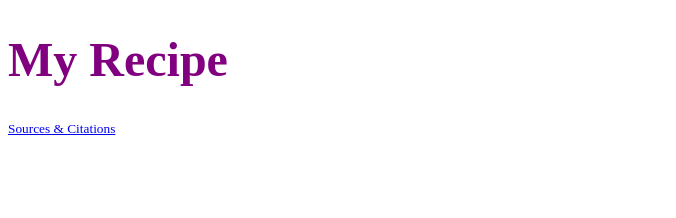
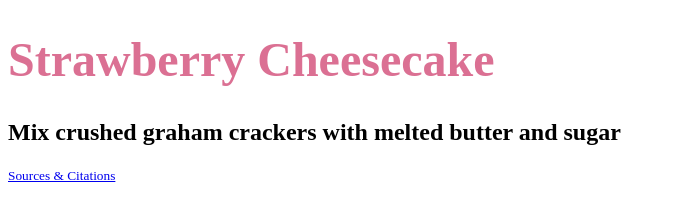
Before and after one commit to IACS-26-27/web-design-1-recipe-assignment-paulstrain-a11y, a website: page index.html in a window 1280 px wide. Shown: the whole page, without its empty margins (0-676 px from the left). Drawn offline with Linux system fonts and the light colour scheme.

```diff
--- a/index.html
+++ b/index.html
@@ -10,7 +10,8 @@
   <body>
     <!-- Your recipe goes here! -->
     <main>
-      <h1>My Recipe</h1>
+      <h1>Strawberry Cheesecake</h1>
+      <h2>Mix crushed graham crackers with melted butter and sugar</h2>
     </main>
     <footer>
       <small>
--- a/styles.css
+++ b/styles.css
@@ -2,5 +2,4 @@
 h1 {
   /* Demo style -- remove me and write your own */
   font-size: 48px;
-  color: purple;
-}
+  color: palevioletred;
```
